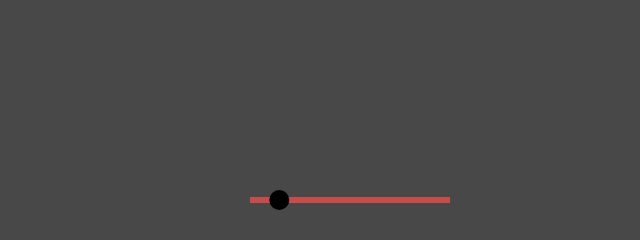
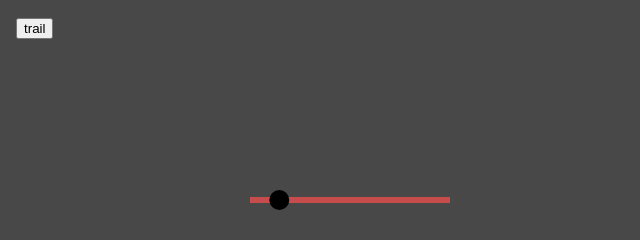
Before and after one commit to vkarach/oscilla, a website built with Vite: page index.html in a window 1280 px wide. Shown: the top 240 px of the page, 0-640 px from the left. Built offline with nearby package versions, Linux system fonts and the light colour scheme.

Commit message:
Add trail toggle button

```diff
--- /dev/null
+++ b/src/controls.ts
@@ -0,0 +1,14 @@
+export interface ControlHandlers {
+    onToggleTrail: () => void;
+}
+
+export function createControls(parent: HTMLElement, handlers: ControlHandlers) {
+    const controls = document.createElement("div");
+    controls.className = "controls";
+    parent.append(controls);
+
+    const button = document.createElement("button");
+    button.textContent = "trail";
+    button.addEventListener("click", handlers.onToggleTrail);
+    controls.append(button);
+}
--- a/src/main.ts
+++ b/src/main.ts
@@ -3,6 +3,7 @@ import { createSurface } from "./canvas";
 import { drawCircle, drawPath } from "./draw";
 import { computePosition, type Oscillation } from "./oscillation";
 import { projectionPoint, type Projection } from "./projection"
+import { createControls } from "./controls"
 
 import type { Body } from "./body";
 
@@ -18,6 +19,14 @@ const app = getRootElement();
 const trailCtx = createSurface(app).ctx;
 const surface = createSurface(app);
 const ctx = surface.ctx;
+
+let trailEnabled = true;
+createControls(app, {
+    onToggleTrail: () => {
+        trailEnabled = !trailEnabled;
+        trailCtx.canvas.hidden = !trailEnabled;
+    },
+});
 
 const timeScale = 0.7;
 
--- a/src/style.css
+++ b/src/style.css
@@ -22,3 +22,9 @@ body {
     color: #eee;
     font-family: system-ui, sans-serif;
 }
+
+.controls {
+    position: absolute;
+    top: 16px;
+    left: 16px;
+}
```
